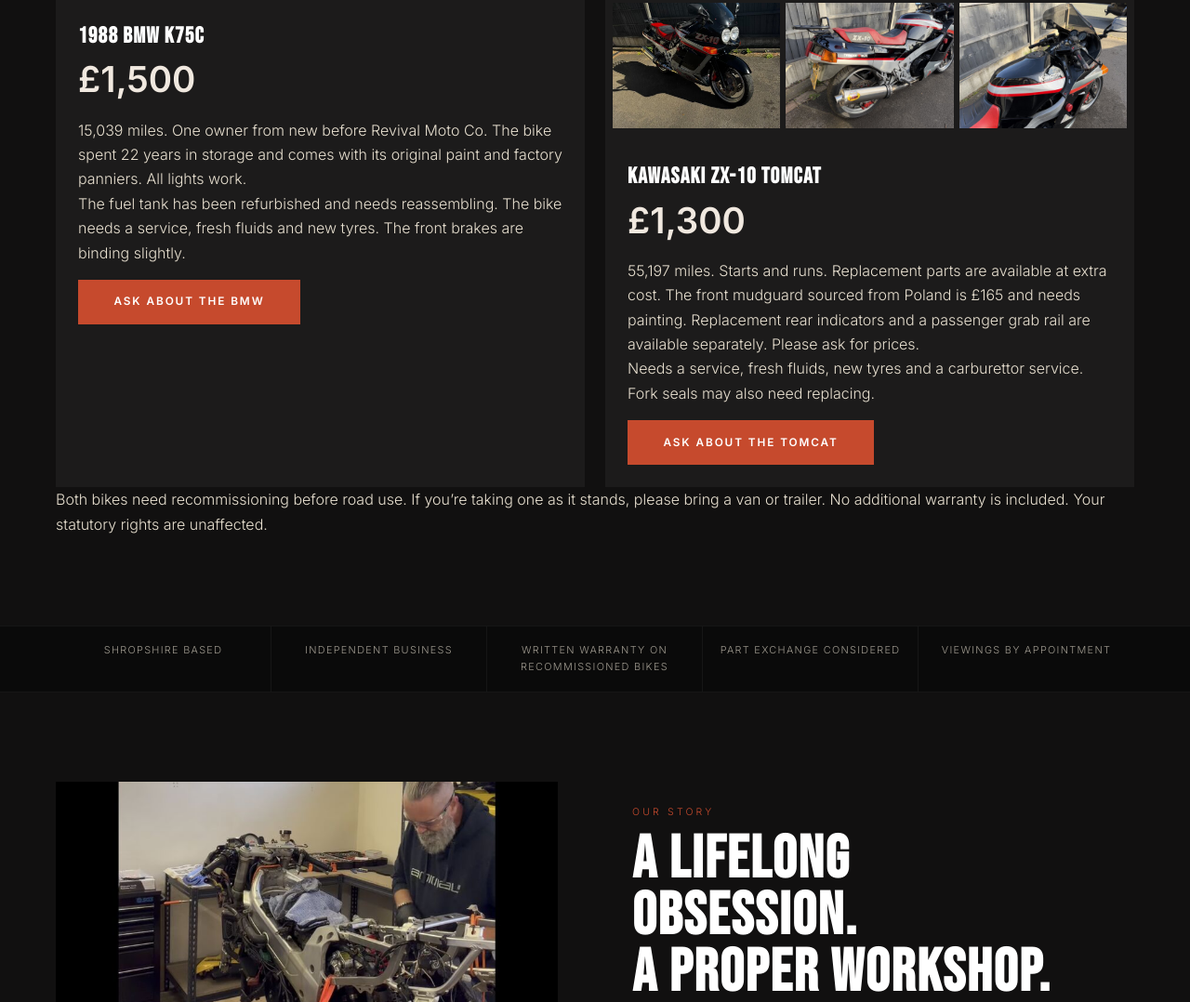
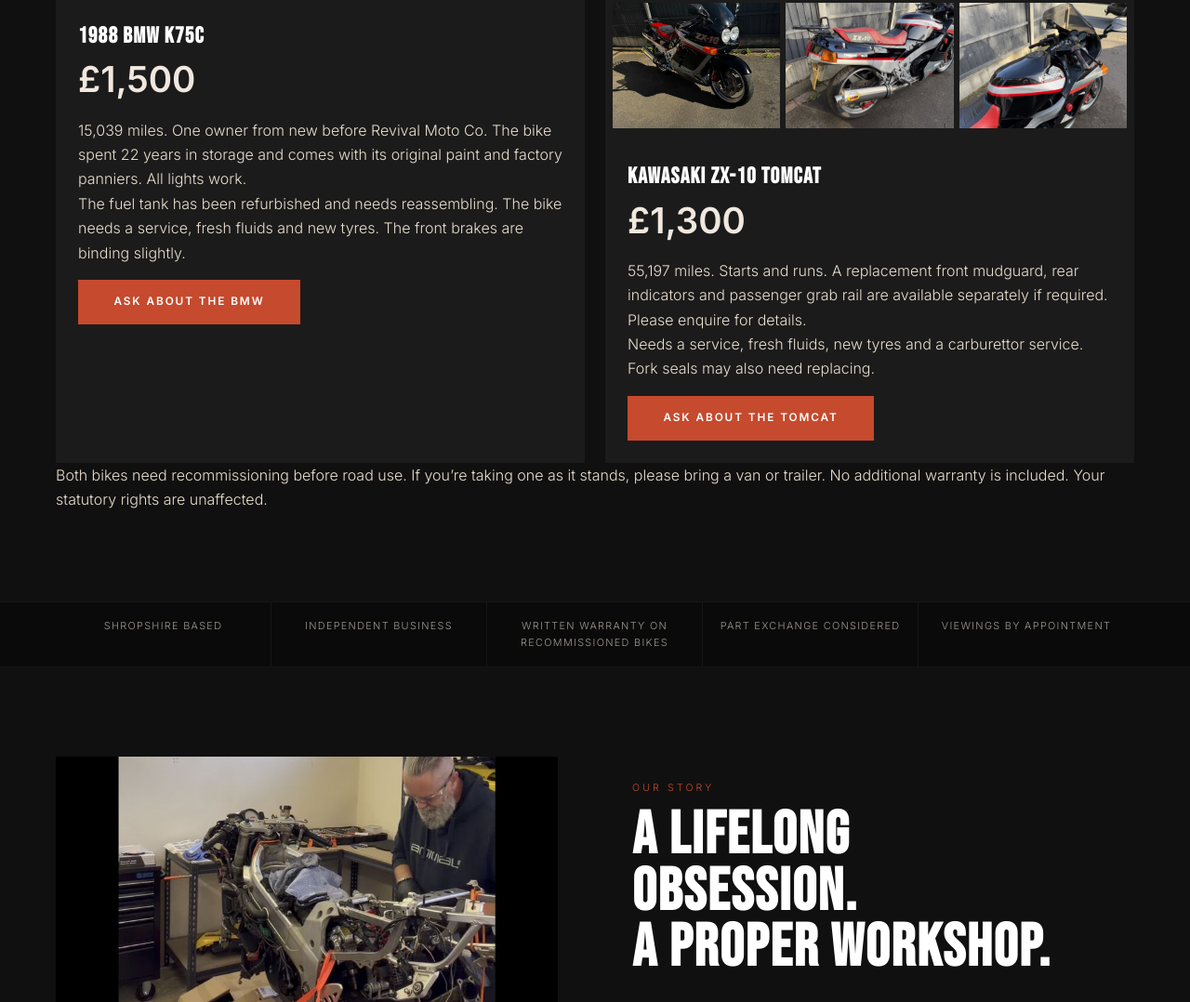
Before and after one commit to RevivalMotoCo/Revivalmotoco.github.io, a plain HTML site: page index.html in a window 1280 px wide. Shown: the part 3772-4850 px from the top of the page at 93% size. Drawn offline with Linux system fonts and the light colour scheme.

Commit message:
Simplify ZX-10 Tomcat optional parts sales copy

```diff
--- a/index.html
+++ b/index.html
@@ -1218,7 +1218,7 @@ section[id]{scroll-margin-top:90px}
 <p>Fancy a project? There’s a low-mileage BMW K75C with its factory panniers and a Kawasaki ZX‑10 Tomcat. Each listing tells you what comes with the bike and what’s left to do. Do the work yourself or ask us for a separate workshop quote.</p>
 <div class="rmc-project-list">
 <article class="bike-card"><div class="bike-card-imgwrap"><img src="bmw-k75c-for-sale.jpg" alt="Side view of the white BMW K75C at Revival Moto Co" loading="lazy"></div><div class="bike-body"><h3>1988 BMW K75C</h3><p class="rmc-feature-price">£1,500</p><p>15,039 miles. One owner from new before Revival Moto Co. The bike spent 22 years in storage and comes with its original paint and factory panniers. All lights work.</p><p>The fuel tank has been refurbished and needs reassembling. The bike needs a service, fresh fluids and new tyres. The front brakes are binding slightly.</p><a class="btn" href="mailto:info@revivalmotoco.co.uk?subject=Enquiry%20about%20the%201988%20BMW%20K75C">Ask about the BMW</a></div></article>
-<article class="bike-card"><a class="bike-card-imgwrap" style="display:block" href="zx10-sale-1.jpg"><img src="zx10-sale-1.jpg" alt="Kawasaki ZX-10 Tomcat – Right-side profile" loading="lazy"></a><div class="zx10-photo-strip" aria-label="More Kawasaki ZX-10 photos"><a href="zx10-sale-2.jpg"><img src="zx10-sale-2.jpg" alt="Kawasaki ZX-10 Tomcat – Front three-quarter view" loading="lazy"></a><a href="zx10-sale-3.jpg"><img src="zx10-sale-3.jpg" alt="Kawasaki ZX-10 Tomcat – Rear bodywork and exhaust" loading="lazy"></a><a href="zx10-sale-4.jpg"><img src="zx10-sale-4.jpg" alt="Kawasaki ZX-10 Tomcat – Tank and instruments" loading="lazy"></a></div><div class="bike-body"><h3>Kawasaki ZX-10 Tomcat</h3><p class="rmc-feature-price">£1,300</p><p>55,197 miles. Starts and runs. Replacement parts are available at extra cost. The front mudguard sourced from Poland is £165 and needs painting. Replacement rear indicators and a passenger grab rail are available separately. Please ask for prices.</p><p>Needs a service, fresh fluids, new tyres and a carburettor service. Fork seals may also need replacing.</p><a class="btn" href="mailto:info@revivalmotoco.co.uk?subject=Enquiry%20about%20the%20Kawasaki%20ZX-10%20Tomcat">Ask about the Tomcat</a></div></article>
+<article class="bike-card"><a class="bike-card-imgwrap" style="display:block" href="zx10-sale-1.jpg"><img src="zx10-sale-1.jpg" alt="Kawasaki ZX-10 Tomcat – Right-side profile" loading="lazy"></a><div class="zx10-photo-strip" aria-label="More Kawasaki ZX-10 photos"><a href="zx10-sale-2.jpg"><img src="zx10-sale-2.jpg" alt="Kawasaki ZX-10 Tomcat – Front three-quarter view" loading="lazy"></a><a href="zx10-sale-3.jpg"><img src="zx10-sale-3.jpg" alt="Kawasaki ZX-10 Tomcat – Rear bodywork and exhaust" loading="lazy"></a><a href="zx10-sale-4.jpg"><img src="zx10-sale-4.jpg" alt="Kawasaki ZX-10 Tomcat – Tank and instruments" loading="lazy"></a></div><div class="bike-body"><h3>Kawasaki ZX-10 Tomcat</h3><p class="rmc-feature-price">£1,300</p><p>55,197 miles. Starts and runs. A replacement front mudguard, rear indicators and passenger grab rail are available separately if required. Please enquire for details.</p><p>Needs a service, fresh fluids, new tyres and a carburettor service. Fork seals may also need replacing.</p><a class="btn" href="mailto:info@revivalmotoco.co.uk?subject=Enquiry%20about%20the%20Kawasaki%20ZX-10%20Tomcat">Ask about the Tomcat</a></div></article>
 </div>
 <p>Both bikes need recommissioning before road use. If you’re taking one as it stands, please bring a van or trailer. No additional warranty is included. Your statutory rights are unaffected.</p>
 </div></div></section><!-- TRUST STRIP -->
```
